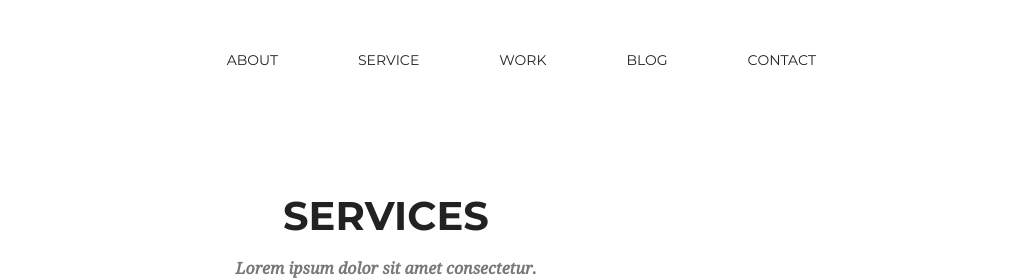
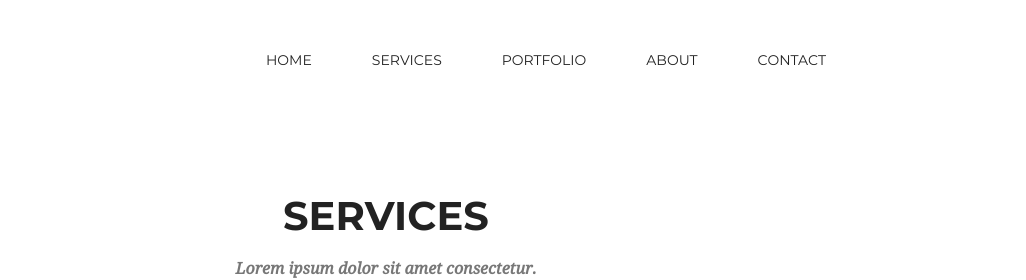
Before and after one commit to KissFromLondon/hw7, a plain HTML site: page index.html in a window 1280 px wide. Shown: the top 280 px of the page, 254-1280 px from the left. Drawn offline with Linux system fonts and the light colour scheme.

Commit message:
fixed bugs

```diff
--- a/css/main.css
+++ b/css/main.css
@@ -71,7 +71,7 @@ img {
 }
 
 .list-link {
-  --s: 20px;
+  --s: 10px;
   text-decoration: none;
   color: #222222;
   text-transform: uppercase;
@@ -256,6 +256,7 @@ textarea {
   font-family: "Montserrat", sans-serif;
   color: rgb(255, 255, 255);
   font-weight: bold;
+  cursor: pointer;
 }
 
 input[type="email"]:focus:invalid,
--- a/index.html
+++ b/index.html
@@ -19,16 +19,16 @@
         <nav class="page-nav">
           <ul class="list">
             <li class="list-item">
-              <a class="list-link" href="#">about</a>
+              <a class="list-link" href="#">home</a>
             </li>
             <li class="list-item">
-              <a class="list-link" href="#">service</a>
+              <a class="list-link" href="#">services</a>
             </li>
             <li class="list-item">
-              <a class="list-link" href="#">work</a>
+              <a class="list-link" href="#">portfolio</a>
             </li>
             <li class="list-item">
-              <a class="list-link" href="#">blog</a>
+              <a class="list-link" href="#">about</a>
             </li>
             <li class="list-item">
               <a class="list-link" href="#">contact</a>
```
